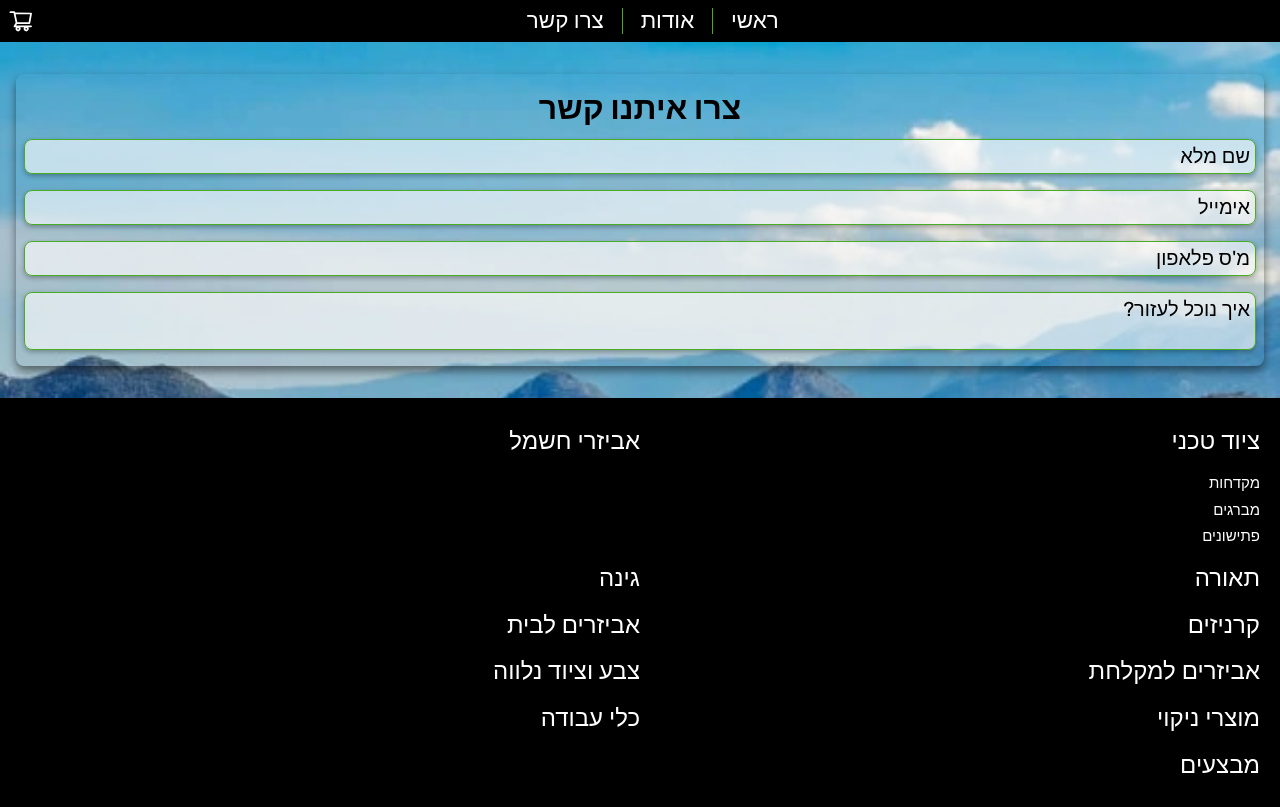
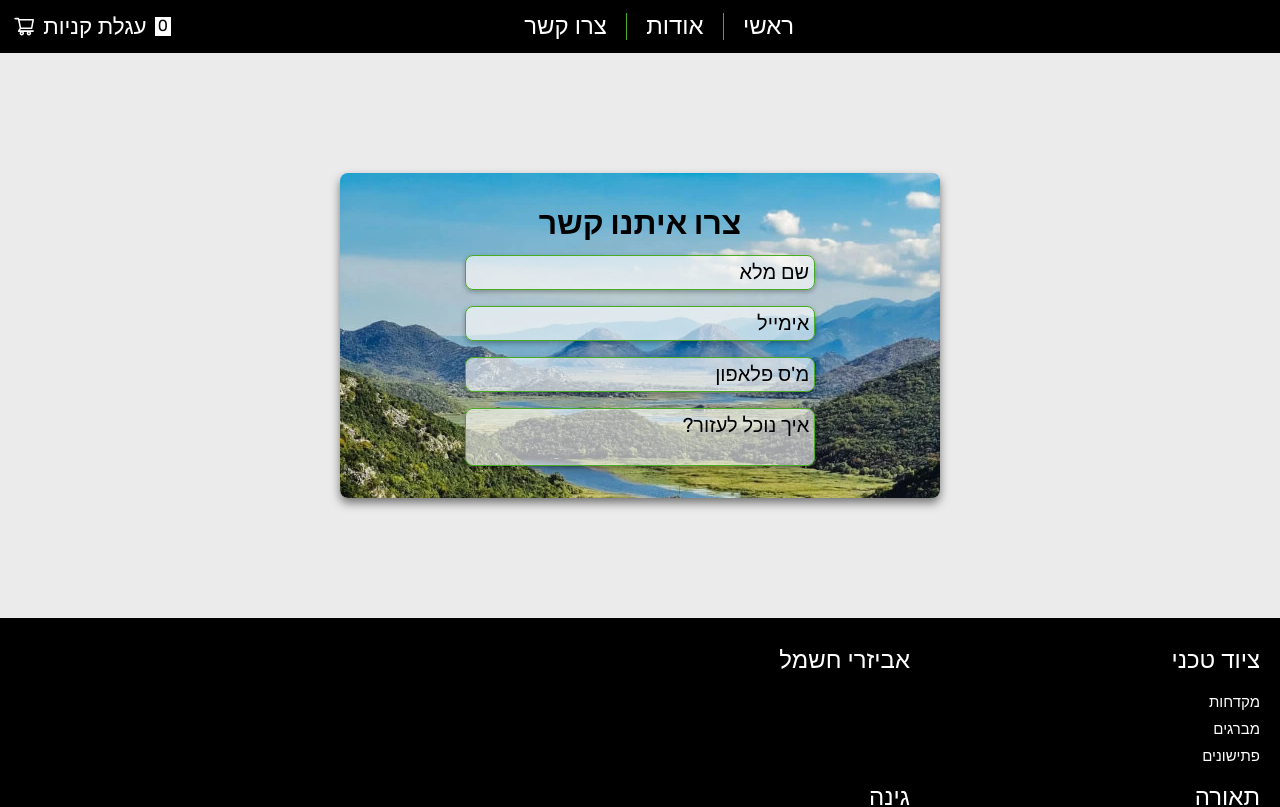
Before and after one commit to lightir21/B.R-Homrey-binyan, a React (Create React App) app in the folder client/: page /contactUs in a window 1280 px wide. Shown: the top 807 px of the page. Built offline with nearby package versions, Linux system fonts and the light colour scheme.

Commit message:
more queries of hell

```diff
--- a/client/src/components/categoriesBar/catregoriesBar.scss
+++ b/client/src/components/categoriesBar/catregoriesBar.scss
@@ -13,6 +13,7 @@
     font-size: 0.9rem;
     @media only screen and (min-width: $mediumScreen) {
       font-size: 1.2rem;
+      padding: 1em 0;
     }
   }
 }
--- a/client/src/components/footer/footer.scss
+++ b/client/src/components/footer/footer.scss
@@ -1,3 +1,5 @@
+@import "../../variables.scss";
+
 .footer {
   background-color: #000;
   color: #fff;
@@ -5,6 +7,10 @@
   display: grid;
   grid-template-columns: repeat(2, 1fr);
   font-size: 1.25rem;
+
+  @media only screen and (min-width: $smallScreen) {
+    grid-template-columns: repeat(2, minmax(300px, 350px));
+  }
 
   &__header {
     display: inline-block;
--- a/client/src/components/header/header.scss
+++ b/client/src/components/header/header.scss
@@ -22,6 +22,9 @@
 
     @media only screen and (min-width: $smallScreen) {
       display: inline-block;
+      display: flex;
+      flex-direction: column;
+      gap: 0.8rem;
     }
   }
 
@@ -51,6 +54,7 @@
 
     @media only screen and (min-width: $mediumScreen) {
       font-size: 2.8rem;
+      font-weight: 600;
     }
 
     &-icon {
--- a/client/src/components/navbar/Navbar.jsx
+++ b/client/src/components/navbar/Navbar.jsx
@@ -10,12 +10,15 @@ const Navbar = ({ setShowCart }) => {
         <Link to="/about">אודות</Link>
         <Link to="/contactUs">צרו קשר</Link>
       </div>
-      <div className="navbar__cart">
+      <div
+        className="navbar__cart"
+        onClick={() => setShowCart((prev) => !prev)}
+      >
         <div className="navbar__cart-num-box">
           <span>0</span>
         </div>
         <span className="navbar__cart-text">עגלת קניות</span>
-        <AiOutlineShoppingCart onClick={() => setShowCart((prev) => !prev)} />
+        <AiOutlineShoppingCart />
       </div>
     </nav>
   );
--- a/client/src/components/navbar/navbar.scss
+++ b/client/src/components/navbar/navbar.scss
@@ -6,14 +6,23 @@
   margin: 0 auto;
   padding: 0.5em;
   display: flex;
+
   max-width: 1800px;
   position: sticky;
   z-index: 9999999;
   top: 0;
 
+  @media only screen and (min-width: $mediumScreen) {
+    padding: 0.8em;
+  }
+
   &__buttons {
     margin: 0 auto;
     display: flex;
+
+    @media only screen and (min-width: $mediumScreen) {
+      padding-right: 120px;
+    }
 
     a {
       color: #fff;
@@ -23,7 +32,7 @@
       display: inline-block;
 
       @media only screen and (min-width: $mediumScreen) {
-        font-size: 1.4rem;
+        font-size: 1.5rem;
       }
     }
 
@@ -35,13 +44,36 @@
   &__cart {
     display: flex;
     font-size: 1.6rem;
+    position: relative;
+    align-items: center;
+    cursor: pointer;
+    @media only screen and (min-width: $mediumScreen) {
+      font-size: 1.4rem;
+      gap: 0.5rem;
+    }
 
     &-num-box {
       display: none;
+      background-color: #fff;
+      color: #000;
+      font-size: 1rem;
+
+      @media only screen and (min-width: $mediumScreen) {
+        display: inline-block;
+        display: flex;
+        justify-content: center;
+        align-items: center;
+        height: 70%;
+        padding: 0 0.2em;
+      }
     }
 
     &-text {
       display: none;
+
+      @media only screen and (min-width: $mediumScreen) {
+        display: inline-block;
+      }
     }
   }
 }
--- a/client/src/components/productFigure/productFigure.scss
+++ b/client/src/components/productFigure/productFigure.scss
@@ -1,3 +1,5 @@
+@import "../../variables.scss";
+
 .productFigure {
   padding: 0.5em;
   box-shadow: 0 5px 5px rgba(0, 0, 0, 0.3);
@@ -7,6 +9,9 @@
   flex-direction: column;
   justify-content: space-between;
 
+  @media only screen and (min-width: $mediumScreen) {
+    max-width: 300px;
+  }
   &__imageContainer {
     width: 100%;
   }
--- a/client/src/index.scss
+++ b/client/src/index.scss
@@ -32,11 +32,13 @@ img {
   color: #fff;
   background-color: #333;
   border: none;
+  cursor: pointer;
 
   &-green {
     color: #fff;
     background-color: #48ac25;
     border: none;
+    cursor: pointer;
   }
 }
 
--- a/client/src/pages/categoryPage/categoryPage.scss
+++ b/client/src/pages/categoryPage/categoryPage.scss
@@ -1,3 +1,5 @@
+@import "../../variables.scss";
+
 .categoryPage {
   &__container {
     margin: 0 0.2rem;
@@ -18,5 +20,15 @@
     display: grid;
     grid-template-columns: repeat(2, 1fr);
     text-align: center;
+    margin-bottom: 1rem;
+
+    @media only screen and (min-width: $smallScreen) {
+      grid-template-columns: repeat(4, 1fr);
+    }
+
+    @media only screen and (min-width: $mediumScreen) {
+      display: flex;
+      flex-wrap: wrap;
+    }
   }
 }
--- a/client/src/pages/contactUsPage/ContactUsPage.jsx
+++ b/client/src/pages/contactUsPage/ContactUsPage.jsx
@@ -3,8 +3,11 @@ import image from "../../assets/nico-baum-jr0GS51wwyE-unsplash.webp";
 
 const ContactUsPage = () => {
   return (
-    <div className="contactUs" style={{ backgroundImage: `url(${image})` }}>
-      <div className="contactUs__container">
+    <div className="contactUs container">
+      <div
+        className="contactUs__container"
+        style={{ backgroundImage: `url(${image})` }}
+      >
         <h1>צרו איתנו קשר</h1>
         <form className="contactUs__form">
           <input type="text" placeholder="שם מלא" />
--- a/client/src/pages/contactUsPage/contactUsPage.scss
+++ b/client/src/pages/contactUsPage/contactUsPage.scss
@@ -1,19 +1,41 @@
+@import "../../variables.scss";
+
 .contactUs {
   text-align: center;
+  background-color: #ebebeb;
 
-  background-size: cover;
-  padding: 2rem 1rem;
+  padding: 4rem 1rem;
+
+  @media only screen and (min-width: $smallScreen) {
+    display: flex;
+    justify-content: center;
+    align-items: center;
+    padding: 7.5rem 0;
+  }
 
   &__container {
     box-shadow: 0 5px 10px rgba(0, 0, 0, 0.5);
     padding: 1rem 0.5rem;
     border-radius: 8px;
+
+    background-size: cover;
+
+    @media only screen and (min-width: $smallScreen) {
+      width: 65%;
+      max-width: 600px;
+      padding: 2rem 0.5rem;
+    }
   }
 
   &__form {
     display: flex;
     flex-direction: column;
     gap: 1rem;
+
+    @media only screen and (min-width: $smallScreen) {
+      margin: 0 auto;
+      width: 60%;
+    }
   }
 
   input {
--- a/client/src/pages/homePage/homePage.scss
+++ b/client/src/pages/homePage/homePage.scss
@@ -32,6 +32,10 @@
       @media only screen and (min-width: $smallScreen) {
         grid-template-columns: repeat(4, 1fr);
       }
+
+      @media only screen and (min-width: $mediumScreen) {
+        padding: 0 15rem;
+      }
     }
   }
 
@@ -44,6 +48,6 @@
 
   &__services {
     text-align: center;
-    margin-bottom: 1.5rem;
+    margin-bottom: 2rem;
   }
 }
--- a/client/src/pages/productPage/productPage.scss
+++ b/client/src/pages/productPage/productPage.scss
@@ -7,11 +7,26 @@
   @media only screen and (min-width: $smallScreen) {
     max-width: 1800px;
     margin: 0 auto;
+    margin-bottom: 2rem;
   }
 
   &__container {
     display: flex;
     flex-direction: column-reverse;
+
+    @media only screen and (min-width: $smallScreen) {
+      flex-direction: row;
+    }
+
+    @media only screen and (min-width: $mediumScreen) {
+      gap: 15rem;
+    }
+  }
+
+  &__description {
+    @media only screen and (min-width: $smallScreen) {
+      padding-right: 3rem;
+    }
   }
 
   &__heading,
@@ -72,5 +87,19 @@
   &__btn {
     width: 100%;
     padding: 0.5em 0;
+    border-radius: 8px;
+
+    @media only screen and (min-width: $mediumScreen) {
+      width: 50%;
+    }
+  }
+
+  &__image {
+    @media only screen and (min-width: $smallScreen) {
+      max-width: 500px;
+    }
+    @media only screen and (min-width: $mediumScreen) {
+      width: 50%;
+    }
   }
 }
```
